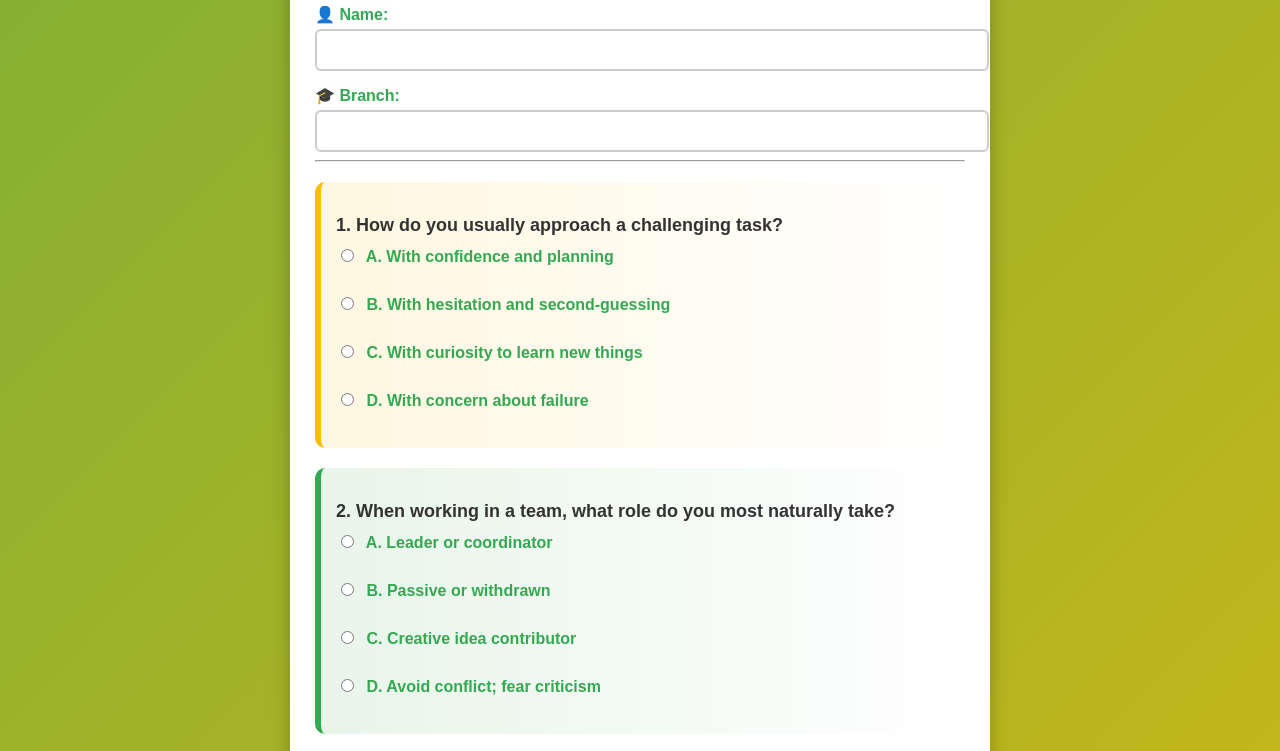
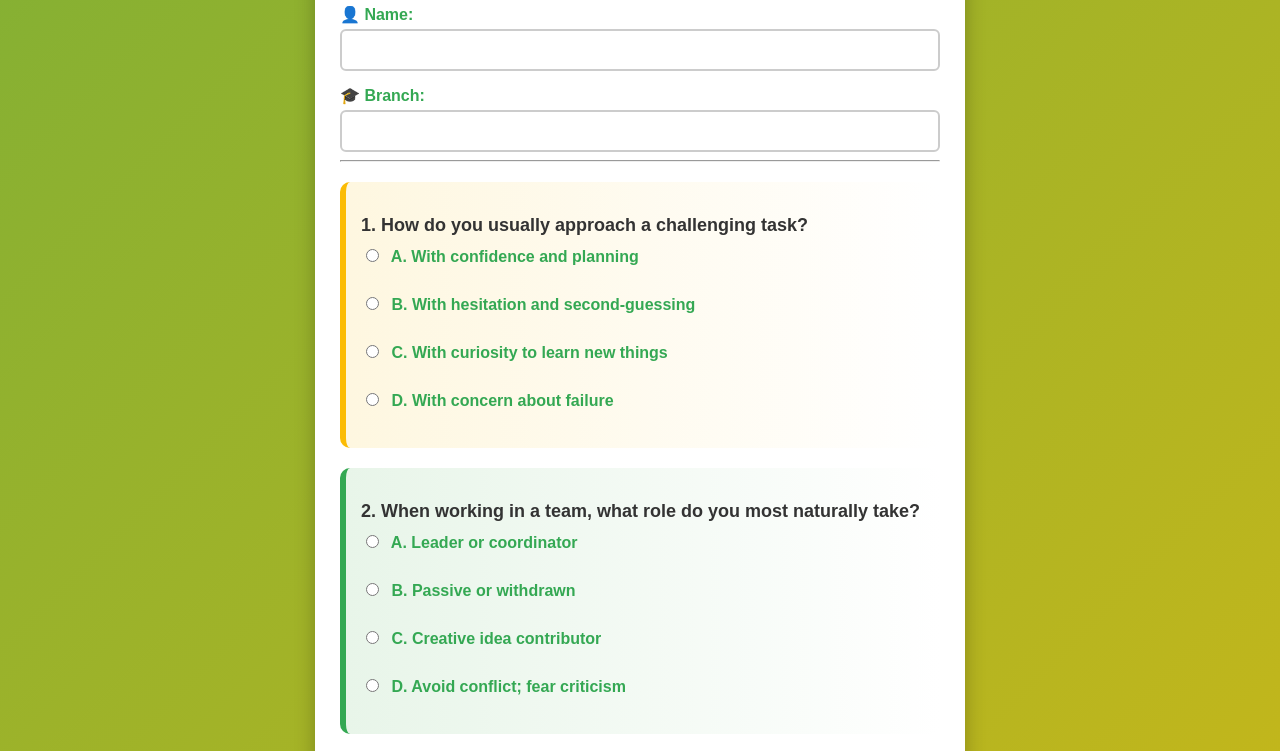
Before and after one commit to vikasjyadav/swot-form-project, a plain HTML site: page index.html in a window 1280 px wide. Shown: the part 123-874 px from the top of the page. Drawn offline with Linux system fonts and the light colour scheme.

Commit message:
Update style.css

```diff
--- a/style.css
+++ b/style.css
@@ -1,3 +1,8 @@
+/* Ensure padding + border don’t break layout */
+* {
+  box-sizing: border-box;
+}
+
 body {
   font-family: Arial, sans-serif;
   background: linear-gradient(135deg, #4285f4, #34a853, #fbbc05, #ea4335);
@@ -54,6 +59,7 @@ input[type="text"] {
   border: 2px solid #ccc;
   font-size: 16px;
   transition: 0.2s ease;
+  box-sizing: border-box; /* ✅ Fix for mobile overflow */
 }
 
 input[type="text"]:focus {
```
